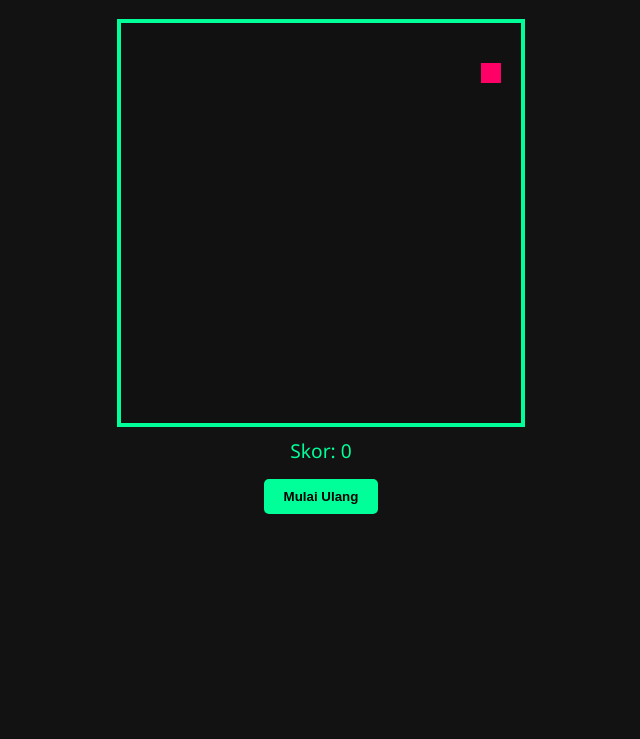
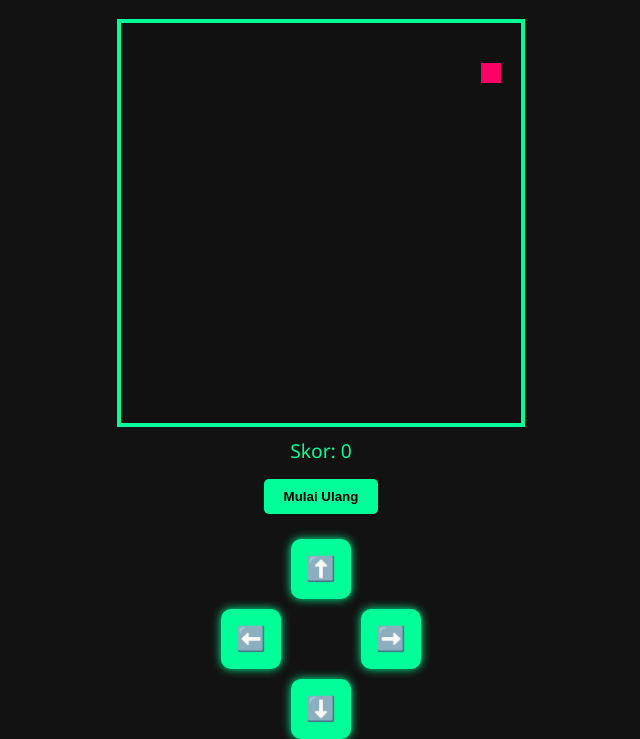
Before and after one commit to yuniyuniarti0809-beep/fzyuzy28, a plain HTML site: page index.html in a window 1280 px wide. Shown: the part 85-824 px from the top of the page, without its empty margins (319-959 px from the left). Before the commit the page ends 800 px from the top, so only its background shows below. Drawn offline with Linux system fonts and the light colour scheme.

Commit message:
Update index.html

```diff
--- a/index.html
+++ b/index.html
@@ -13,6 +13,7 @@
       align-items: center;
       background-color: #121212;
       color: white;
+      user-select: none;
     }
 
     h1 {
@@ -52,6 +53,44 @@
     #restartBtn:hover {
       background-color: #00cc77;
     }
+
+    /* Tombol kontrol */
+    #controls {
+      display: grid;
+      grid-template-columns: 60px 60px 60px;
+      grid-template-rows: 60px 60px 60px;
+      gap: 10px;
+      margin-top: 25px;
+      justify-content: center;
+      align-items: center;
+    }
+
+    .ctrl-btn {
+      width: 60px;
+      height: 60px;
+      background-color: #00ff99;
+      border: none;
+      border-radius: 10px;
+      font-size: 1.5rem;
+      color: #000;
+      font-weight: bold;
+      cursor: pointer;
+      display: flex;
+      justify-content: center;
+      align-items: center;
+      box-shadow: 0 0 10px #00ff99;
+    }
+
+    .ctrl-btn:active {
+      background-color: #00cc77;
+      transform: scale(0.95);
+    }
+
+    /* Posisi tombol panah */
+    #up    { grid-column: 2; grid-row: 1; }
+    #left  { grid-column: 1; grid-row: 2; }
+    #right { grid-column: 3; grid-row: 2; }
+    #down  { grid-column: 2; grid-row: 3; }
   </style>
 </head>
 <body>
@@ -61,6 +100,14 @@
   </div>
   <div id="score">Skor: 0</div>
   <button id="restartBtn" onclick="startGame()">Mulai Ulang</button>
+
+  <!-- Tombol Kontrol -->
+  <div id="controls">
+    <button id="up" class="ctrl-btn">⬆️</button>
+    <button id="left" class="ctrl-btn">⬅️</button>
+    <button id="right" class="ctrl-btn">➡️</button>
+    <button id="down" class="ctrl-btn">⬇️</button>
+  </div>
 
   <script>
     const canvas = document.getElementById("gameCanvas");
@@ -104,7 +151,6 @@
         this.body[0] = { x: 10 * scale, y: 10 * scale };
         this.xSpeed = scale;
         this.ySpeed = 0;
-        this.total = 0;
       }
 
       draw() {
@@ -153,11 +199,8 @@
       }
 
       eat(fruit) {
-        if (
-          this.body[0].x === fruit.x &&
-          this.body[0].y === fruit.y
-        ) {
-          this.body.push({}); // Add dummy part
+        if (this.body[0].x === fruit.x && this.body[0].y === fruit.y) {
+          this.body.push({});
           return true;
         }
         return false;
@@ -166,7 +209,6 @@
       checkCollision() {
         const head = this.body[0];
 
-        // Wall collision
         if (
           head.x >= canvas.width ||
           head.x < 0 ||
@@ -177,7 +219,6 @@
           startGame();
         }
 
-        // Self collision
         for (let i = 1; i < this.body.length; i++) {
           if (head.x === this.body[i].x && head.y === this.body[i].y) {
             alert("Game Over! Skor: " + score);
@@ -204,12 +245,19 @@
       }
     }
 
+    // Keyboard control
     window.addEventListener("keydown", (evt) => {
       const direction = evt.key.replace("Arrow", "");
       snake.changeDirection(direction);
     });
 
-    // Start on load
+    // Tombol kontrol sentuh
+    document.getElementById("up").addEventListener("click", () => snake.changeDirection("Up"));
+    document.getElementById("down").addEventListener("click", () => snake.changeDirection("Down"));
+    document.getElementById("left").addEventListener("click", () => snake.changeDirection("Left"));
+    document.getElementById("right").addEventListener("click", () => snake.changeDirection("Right"));
+
+    // Mulai otomatis
     startGame();
   </script>
 </body>
```
